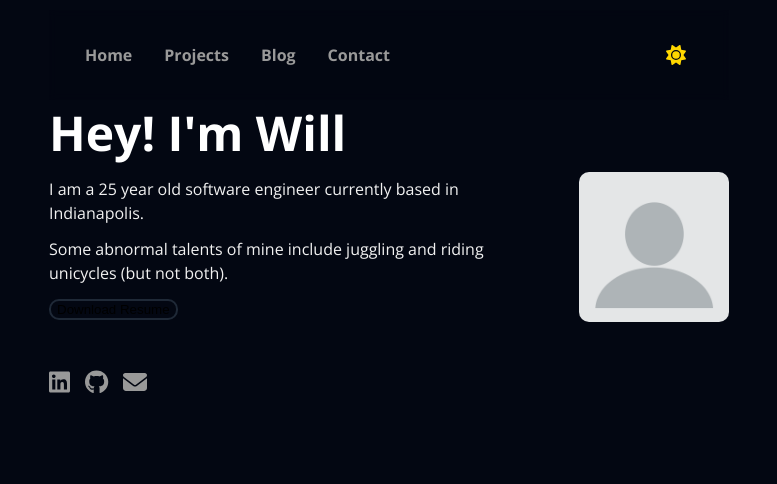
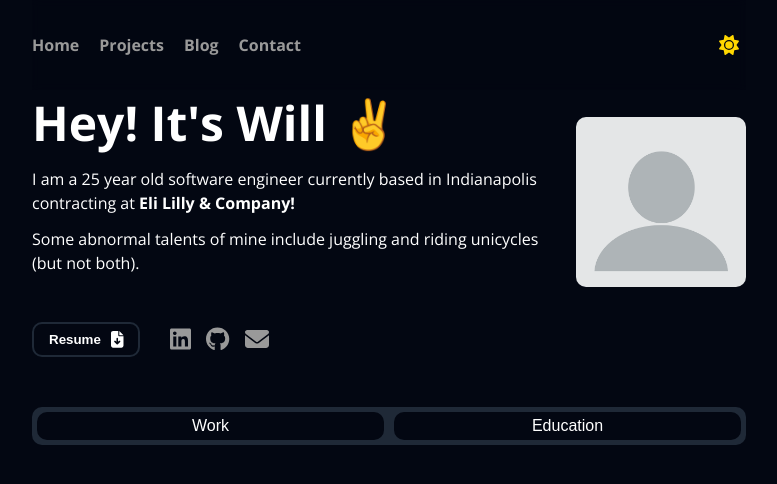
Before and after one commit to sQuillP/Portfolio, a Next.js app: page / in a window 1280 px wide. Shown: the top 484 px of the page, without its empty margins (251-1028 px from the left). Built offline with nearby package versions, Linux system fonts and the light colour scheme.

Commit message:
more stuff to home page

```diff
--- /dev/null
+++ b/src/app/components/ExperienceTabs/ExperienceTabs.js
@@ -0,0 +1,23 @@
+import s from './ExperienceTabs.module.css';
+
+
+
+export default function ExperienceTabs({onSelect, WORK, EDUCATION, selectedTab}) {
+
+    return (
+        <div className={s.container}>
+            <button
+                className={s.tabButton}
+                onClick={()=> onSelect(WORK)}
+            >
+                Work
+            </button>
+            <button
+                onClick={()=> onSelect(EDUCATION)}
+                className={s.tabButton}
+            >
+                Education
+            </button>
+        </div>
+    )
+}
--- /dev/null
+++ b/src/app/components/ExperienceTabs/ExperienceTabs.module.css
@@ -0,0 +1,24 @@
+
+.container {
+    border-radius: var(--border-radius);
+    background: var(--bg-secondary);
+    padding: 5px;
+    margin-top: 50px;
+    display: flex;
+}
+
+.tabButton {
+    background: var(--bg-primary);
+    color: var(--text-primary);
+    border: none;
+    outline: none;
+    padding: 5px 0;
+    width: 100%;
+    border-radius: var(--border-radius);
+    font-size: var(--p);
+    cursor: pointer;
+}
+
+.tabButton:last-child {
+    margin-left: 10px;
+}
--- a/src/app/components/Navbar/navbar.module.css
+++ b/src/app/components/Navbar/navbar.module.css
@@ -12,7 +12,6 @@
     position: sticky;
     top: 0;
     left: 0;;
-    padding: 0px 20px;
 
 }
 
@@ -25,8 +24,12 @@
 
 
 .navItem {
-    margin: 0 16px;
+    margin: 0 20px 0 0;
     position: relative;
+}
+
+.navItem:last-child {
+    margin: 0;
 }
 
 
--- a/src/app/components/ResumeDownload/ResumeDownload.js
+++ b/src/app/components/ResumeDownload/ResumeDownload.js
@@ -1,4 +1,6 @@
 import s from './resumeDownload.module.css';
+import { FontAwesomeIcon } from '@fortawesome/react-fontawesome';
+import { faFileArrowDown } from '@fortawesome/free-solid-svg-icons';
 
 
 export default function ResumeDownload() {
@@ -8,7 +10,8 @@ export default function ResumeDownload() {
 
     return (
         <button className={s.main}>
-            Download Resume
+            Resume
+            <FontAwesomeIcon style={{marginLeft: '10px'}} icon={faFileArrowDown} size='lg'/>
         </button>
     )
 }
--- a/src/app/components/ResumeDownload/resumeDownload.module.css
+++ b/src/app/components/ResumeDownload/resumeDownload.module.css
@@ -3,6 +3,10 @@
     cursor: pointer;
     background: none;
     border-radius: var(--border-radius);
+    margin-right: 30px;
+    padding: 7px 15px;
+    color: var(--text-primary);
+    font-weight: bold;
 
 }
 
--- a/src/app/components/SocialLinks/socialLinks.module.css
+++ b/src/app/components/SocialLinks/socialLinks.module.css
@@ -2,7 +2,6 @@
     display: flex;
     justify-content: flex-start;
     align-items: center;
-    margin-top: 50px;
 }
 
 .sLink {
--- a/src/app/globals.css
+++ b/src/app/globals.css
@@ -7,7 +7,6 @@ body {
   width: var(--body-width);
   margin: 0 auto;
   background: var(--bg-primary);
-  padding: 10px;
   box-sizing: border-box;
 }
 
@@ -62,7 +61,7 @@ p, h1 {
 
 
   /* Other styles unrelated to light/dark */
-  --body-width: 700px;
+  --body-width: 714px;
   --border-radius: 10px;
   --intro: 18px;
   --header: 48px;
--- a/src/app/page.js
+++ b/src/app/page.js
@@ -1,58 +1,55 @@
-import Link from "next/link";
+"use client";
 import SocialLinks from "./components/SocialLinks/SocialLinks";
 import s from './page.module.css';
 import Image from "next/image";
 import ResumeDownload from "./components/ResumeDownload/ResumeDownload";
-
-
-/**
- *
- * @param {*} date Any valid date string.
- * @returns number of years since that day
- */
-function calculateYears(date) {
-  try {
-
-    const ms = Date.now() - new Date(date).getTime();
-    console.log(ms)
-
-    return ms/(1000*60*60*24*365);
-
-  } catch(error) {
-    console.log(error.message)
-    return 0
-  }
-}
-
+import calculateYears from '@/utility/time';
+import { useState } from "react";
+import ExperienceTabs from "./components/ExperienceTabs/ExperienceTabs";
+import { useMemo } from "react";
 
 
 
 export default function Home() {
 
+  const WORK = 0;
+  const EDUCATION = 1;
   const BIRTHDAY = '02/26/1999';
+  const [selectedTab, setSelectedTab] = useState(WORK);
+
+  // getting old, gotta optimize this large calulation
+  const age =  useMemo(()=> Math.floor(calculateYears(BIRTHDAY)), []);
 
   return (
-    <div>
+    <>
       <section>
-        <div>
-          <div className={s.topDesc}>
-
-            <div className={s.textDetails}>
-              <h1 className={s.h1}>Hey! I'm Will</h1>
-              <p className={s.p}>I am a {Math.floor(calculateYears(BIRTHDAY))} year old software engineer currently based in Indianapolis.</p>
-              <p className={s.p}>Some abnormal talents of mine include juggling and riding unicycles (but not both).</p>
-              <ResumeDownload/>
-              <SocialLinks/>
-            </div>
-
-            <div className={s.profileContainer}>
-              <Image alt="wat" height={150} width={150} src={'/profile.webp'}/>
-            </div>
-
+        <div className={s.headerContainer}>
+          <div className={s.textDetails}>
+            <h1 className={s.h1}>Hey! It's Will ✌️</h1>
+            <p className={s.p}>
+              I am a {age} year
+              old software engineer currently based in Indianapolis
+              contracting at <strong>Eli Lilly & Company!</strong>
+            </p>
+            <p className={s.p}>Some abnormal talents of mine include juggling and riding unicycles (but not both).</p>
           </div>
-
+          <div className={s.profileContainer}>
+            <Image alt="wat" height={170} width={170} src={'/profile.webp'}/>
+          </div>
+        </div>
+        <div className={s.clickables}>
+          <ResumeDownload/>
+          <SocialLinks/>
         </div>
       </section>
-    </div>
+      <section>
+        <ExperienceTabs
+          WORK={WORK}
+          selectedTab={selectedTab}
+          EDUCATION={EDUCATION}
+          onSelect={(tab)=> setSelectedTab(tab)}
+        />
+      </section>
+    </>
   );
 }
--- a/src/app/page.module.css
+++ b/src/app/page.module.css
@@ -1,8 +1,9 @@
 .p {
-    color: var(--text-primary-2);
+    color: var(--text-primary);
     font-size: var(--p);
     line-height: 1.5em;
     margin-bottom: 12px;;
+    font-weight: 300;
 }
 
 .h1 {
@@ -14,18 +15,30 @@
 .profileContainer {
     border-radius: var(--border-radius);
     overflow: hidden;
-    height: 150px;
-    width: 150px;
-    align-self: center;
+    height: 170px;
+    width: 170px;
+    align-self: flex-end;
 }
 
-.textDetails {
-    width: 500px;
+.headerContainer {
+    display: flex;
+    justify-content: space-between;
 }
 
 .topDesc {
     display: flex;
     justify-content: space-between;
+}
+
+.textDetails {
+    width: 520px;
+
+}
+
+.clickables {
+    display: flex;
+    margin-top: 35px
+    ;
 }
 
 
--- /dev/null
+++ b/src/utility/time.js
@@ -0,0 +1,19 @@
+
+
+
+/**
+ * @param {*} date Any valid date string.
+ * @returns number of years since that day
+ */
+export default function calculateYears(date) {
+    try {
+
+      const ms = Date.now() - new Date(date).getTime();
+      console.log(ms)
+
+      return ms/(1000*60*60*24*365);
+
+    } catch(error) {
+      return 0
+    }
+  }
```
